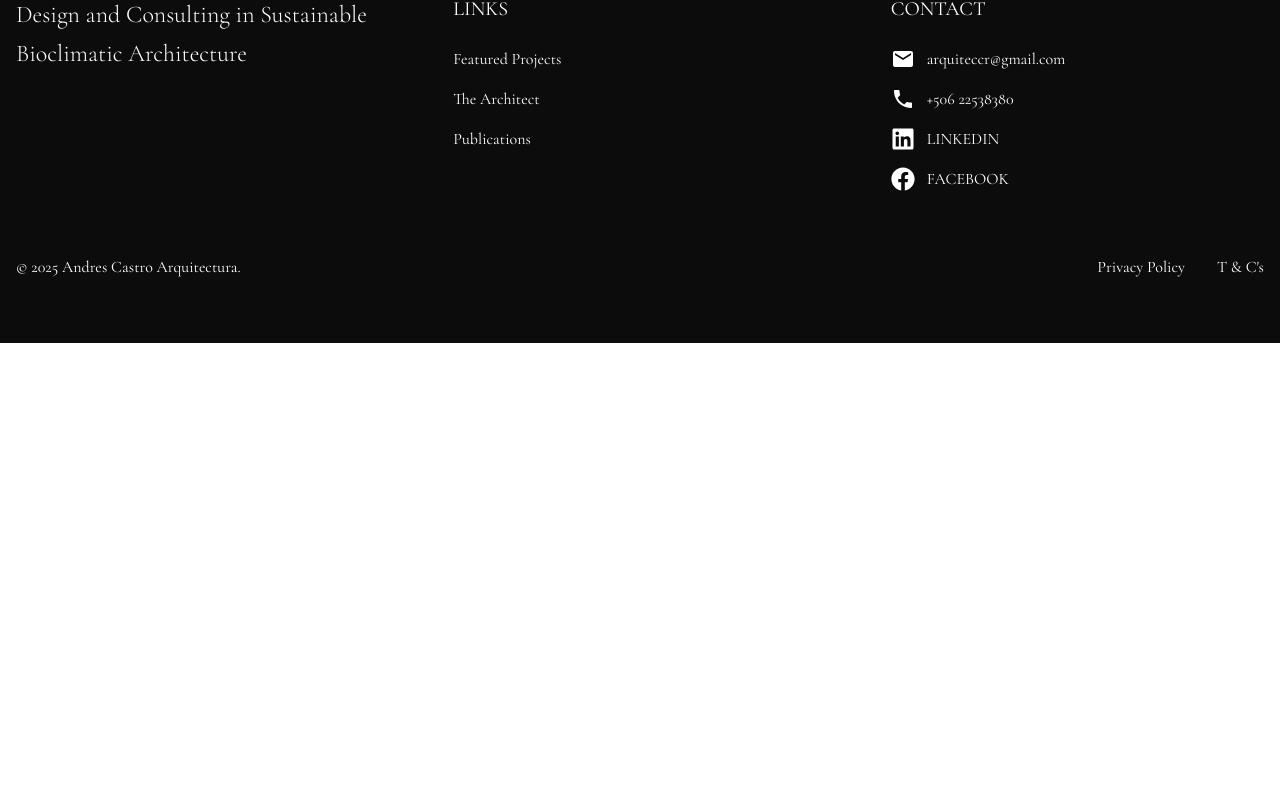
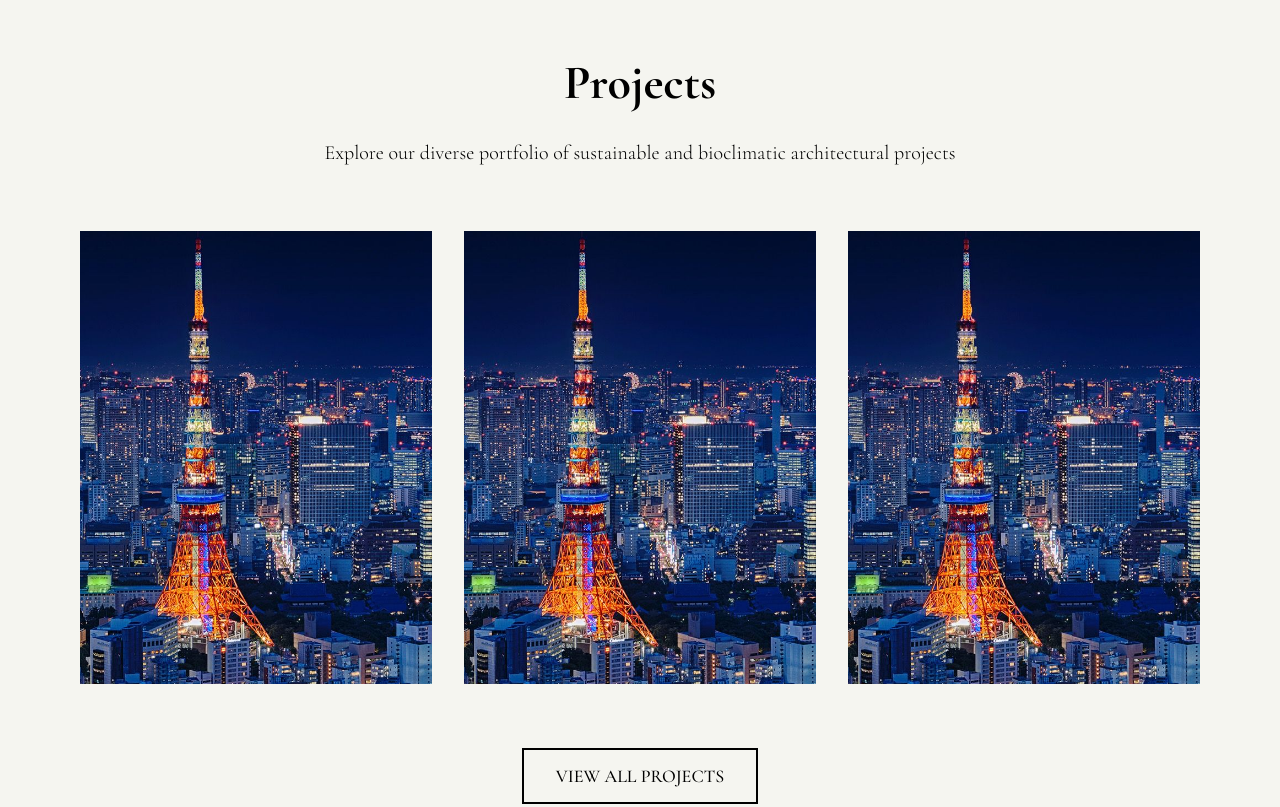
Before and after one commit to botflowlab/AndresCastroWebsite, a React (Vite) app: page / in a window 1280 px wide. Shown: the part 1933-2740 px from the top of the page. Before the commit the page ends 2276 px from the top, so only its background shows below. Built offline with nearby package versions, Linux system fonts and the light colour scheme; a web font is replaced by a local one.

Commit message:
Add Projects Section to Home Page

```diff
--- /dev/null
+++ b/src/components/sections/ProjectsSection.jsx
@@ -0,0 +1,57 @@
+import React from 'react';
+import { useTranslation } from 'react-i18next';
+import { useNavigate } from 'react-router-dom';
+
+function ProjectsSection() {
+  const { t } = useTranslation();
+  const navigate = useNavigate();
+
+  return (
+    <section className="w-full py-32 bg-[#f5f5f0]">
+      <div className="max-w-6xl mx-auto px-4">
+        <div className="text-center mb-16">
+          <h2 className="text-4xl md:text-5xl font-bold mb-8">{t('nav.projects')}</h2>
+          <p className="text-xl font-light max-w-3xl mx-auto">
+            Explore our diverse portfolio of sustainable and bioclimatic architectural projects
+          </p>
+        </div>
+
+        <div className="grid grid-cols-1 md:grid-cols-2 lg:grid-cols-3 gap-8 mb-16">
+          {/* Sample Project Cards */}
+          <div className="aspect-[7/9] relative overflow-hidden">
+            <img
+              src="/images/placeholder.jpg"
+              alt="Project 1"
+              className="w-full h-full object-cover transition-transform duration-300 hover:scale-125"
+            />
+          </div>
+          <div className="aspect-[7/9] relative overflow-hidden">
+            <img
+              src="/images/placeholder.jpg"
+              alt="Project 2"
+              className="w-full h-full object-cover transition-transform duration-300 hover:scale-125"
+            />
+          </div>
+          <div className="aspect-[7/9] relative overflow-hidden">
+            <img
+              src="/images/placeholder.jpg"
+              alt="Project 3"
+              className="w-full h-full object-cover transition-transform duration-300 hover:scale-125"
+            />
+          </div>
+        </div>
+
+        <div className="text-center">
+          <button
+            onClick={() => navigate('/proyectos')}
+            className="inline-block border-2 border-black px-8 py-3 text-lg font-medium hover:bg-black hover:text-white transition-all duration-300"
+          >
+            VIEW ALL PROJECTS
+          </button>
+        </div>
+      </div>
+    </section>
+  );
+}
+
+export default ProjectsSection;
--- a/src/pages/Home.jsx
+++ b/src/pages/Home.jsx
@@ -1,12 +1,14 @@
 import React from 'react';
 import Hero from '../components/sections/Hero';
 import Architect from '../components/sections/Architect';
+import ProjectsSection from '../components/sections/ProjectsSection';
 
 function Home() {
   return (
     <div className="font-cormorant">
       <Hero />
       <Architect />
+      <ProjectsSection />
     </div>
   );
 }
```
